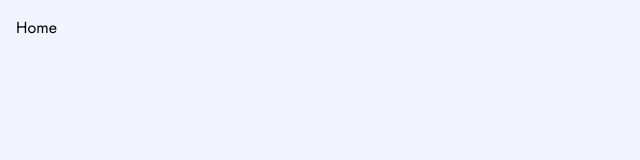
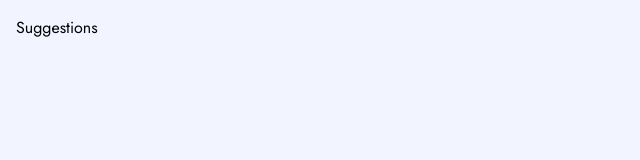
Before and after one commit to dziabak/product-feedback-app, a React (Vite) app: page / in a window 1280 px wide. Shown: the top 160 px of the page, without its empty margins (0-640 px from the left). Built offline with nearby package versions, Linux system fonts and the light colour scheme.

Commit message:
Changed 'Home' page and components to 'Suggestions' to follow the naming convention of the design

```diff
--- /dev/null
+++ b/src/components/suggestions/SuggestionsHeader.tsx
@@ -0,0 +1,5 @@
+const SuggestionsHeader = () => {
+	return <div>SuggestionsHeader</div>;
+};
+
+export default SuggestionsHeader;
--- a/src/pages/Home.tsx
+++ /dev/null
@@ -1,7 +0,0 @@
-const Home = () => {
-  return (
-    <div>Home</div>
-  )
-}
-
-export default Home
--- /dev/null
+++ b/src/pages/Suggestions.tsx
@@ -0,0 +1,7 @@
+const Suggestions = () => {
+  return (
+    <div>Suggestions</div>
+  )
+}
+
+export default Suggestions
--- a/src/pages/router.tsx
+++ b/src/pages/router.tsx
@@ -2,7 +2,7 @@
 import { createBrowserRouter } from "react-router-dom";
 // INTERNAL IMPORTS
 import RootLayout from "./RootLayout";
-import Home from "./Home";
+import Suggestions from "./Suggestions";
 import FeedbackDetail from "./FeedbackDetail";
 import Roadmap from "./Roadmap";
 
@@ -11,7 +11,7 @@ export const router = createBrowserRouter([
 		path: "/",
 		element: <RootLayout />,
 		children: [
-			{ path: "/", element: <Home /> },
+			{ path: "/", element: <Suggestions /> },
 			{ path: "/:feedbackId", element: <FeedbackDetail /> },
 			{ path: "/roadmap", element: <Roadmap /> },
 		],
```
